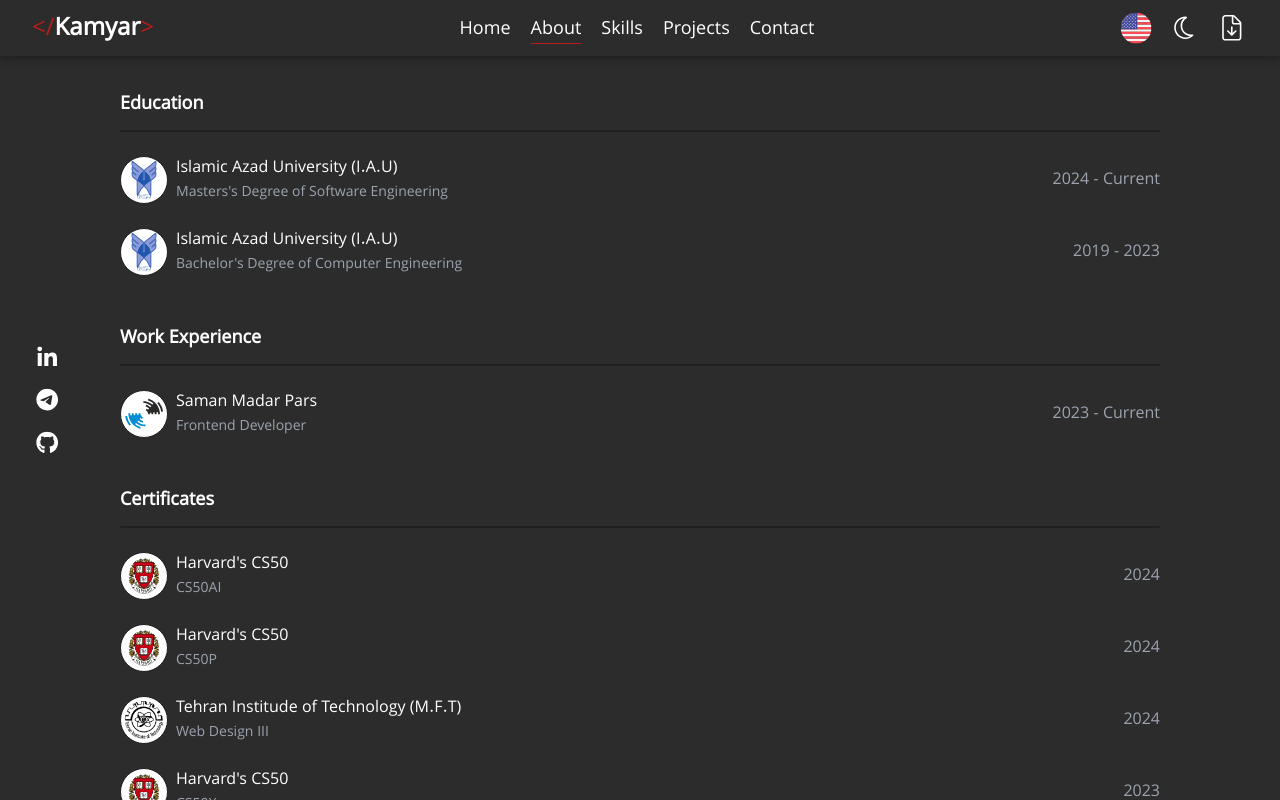
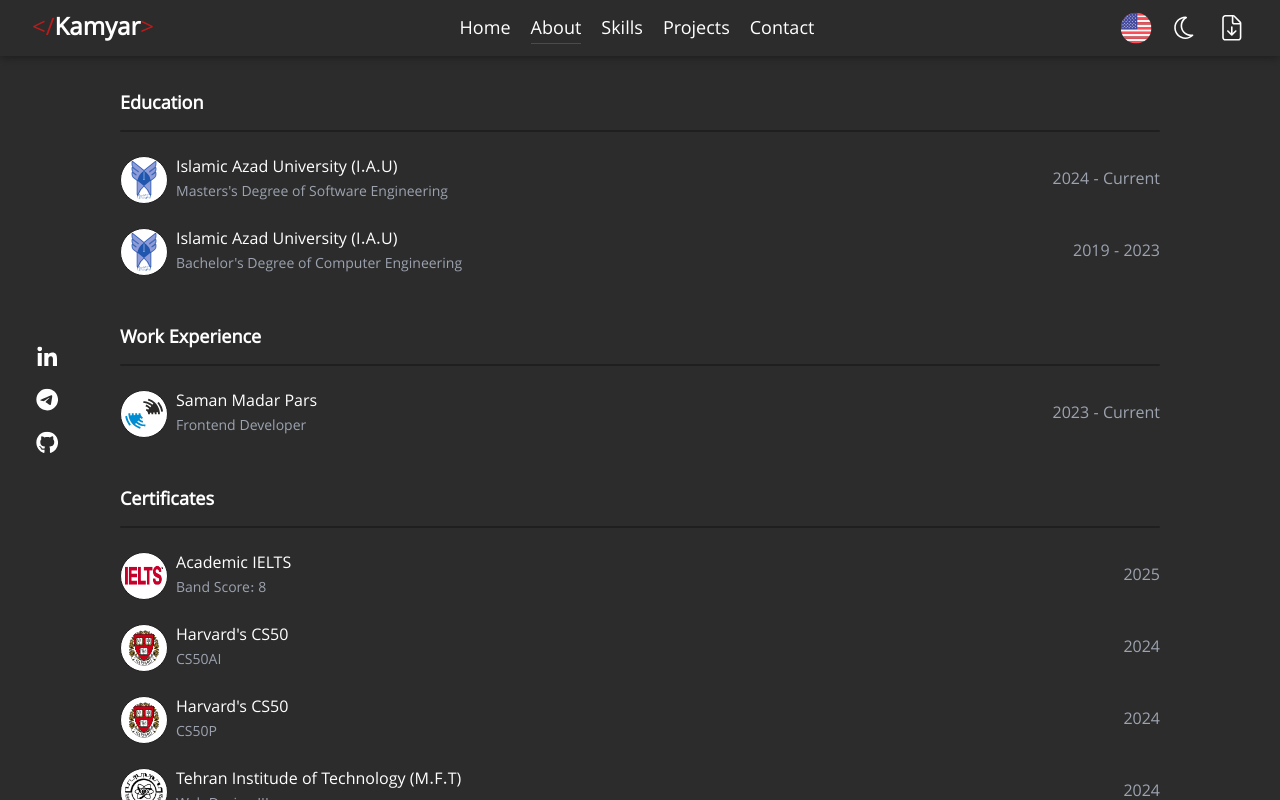
Before and after one commit to KamyarAzz/Portfolio, a React (Vite) app: page /about in a window 1280 px wide. Built offline with nearby package versions, Linux system fonts and the light colour scheme.

Commit message:
- Added IELTS certificate

```diff
--- a/src/components/pages/About.tsx
+++ b/src/components/pages/About.tsx
@@ -2,6 +2,7 @@ import {useTranslation} from "react-i18next";
 import AboutItem from "@/components/ui/containers/AboutItem";
 import Seperator from "@/components/ui/Seperator";
 import BlurFade from "@/components/ui/animations/container_animations/blur-fade";
+import ieltsPDF from "@/assets/pdf/IELTS.pdf";
 import uniLogo from "@/assets/images/Azad-University-Logo.svg";
 import smpLogo from "@/assets/images/smpLogo.svg";
 import mftLogo from "@/assets/images/cropped-logo-dark.png";
@@ -10,7 +11,7 @@ import certificateWebDesign1 from "@/assets/images/certificates/mft/certificate-
 import certificateWebDesign2 from "@/assets/images/certificates/mft/certificate-en2.jpg";
 import certificateWebDesign3 from "@/assets/images/certificates/mft/certificate-en3.jpg";
 import certificatePython from "@/assets/images/certificates/mft/certificate-en.jpeg";
-// import ieltsLogo from "@/assets/images/IELTS-logo.png";
+import ieltsLogo from "@/assets/images/IELTS-logo.png";
 
 export default function About() {
   const {t} = useTranslation();
@@ -48,13 +49,13 @@ export default function About() {
       <BlurFade delay={0.4}>
         <Seperator>{t("certificates")}</Seperator>
         <div className="flex flex-col gap-6 w-full">
-          {/* <AboutItem
-            href="link to file or website"
+          <AboutItem
+            href={ieltsPDF}
             src={ieltsLogo}
             duration="2025"
-            upperText="IELTS"
-            lowerText="Band Score: 7.5"
-          /> */}
+            upperText="Academic IELTS"
+            lowerText="Band Score: 8"
+          />
           <AboutItem
             href="https://cs50.harvard.edu/certificates/f7428f28-6c90-4333-b907-cc1d22ac4cbc"
             src={harvardLogo}
```
Also changed, not shown: 1 other file (tests, documents, lock files or other folders).
